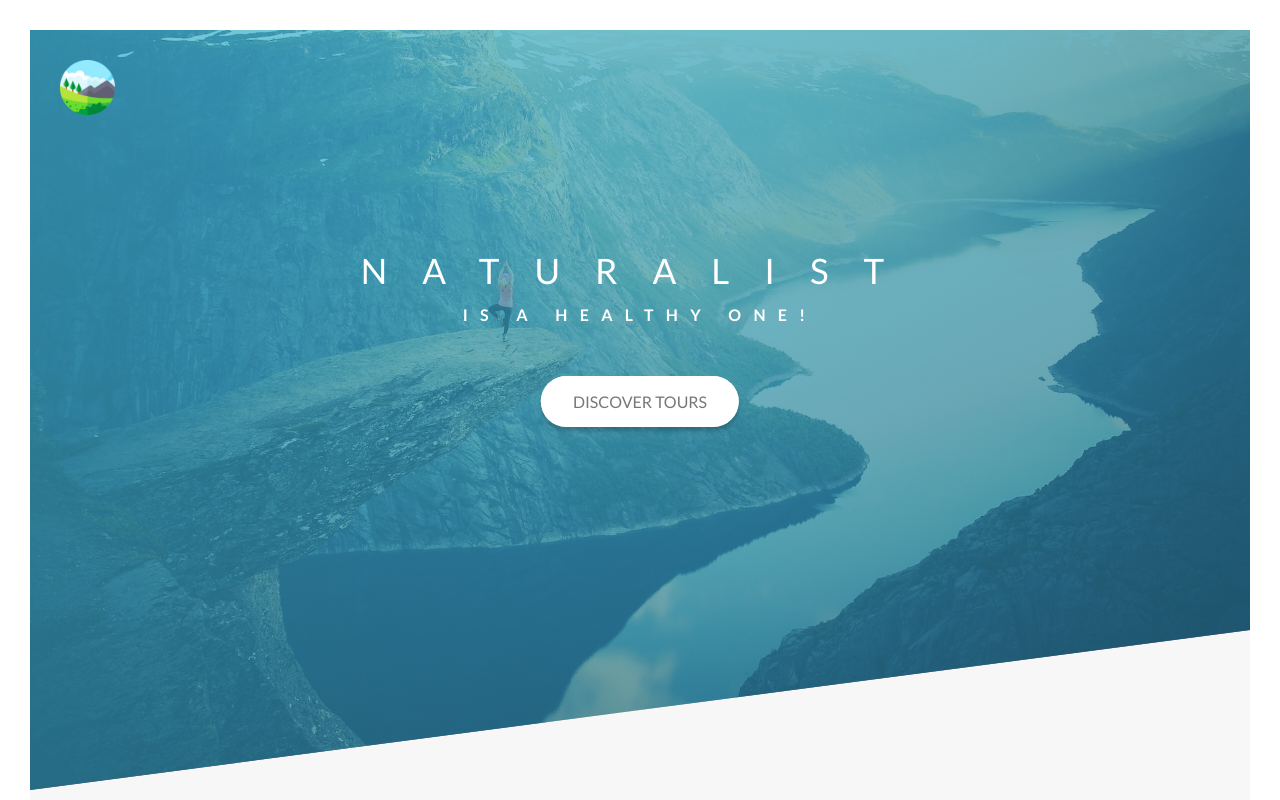
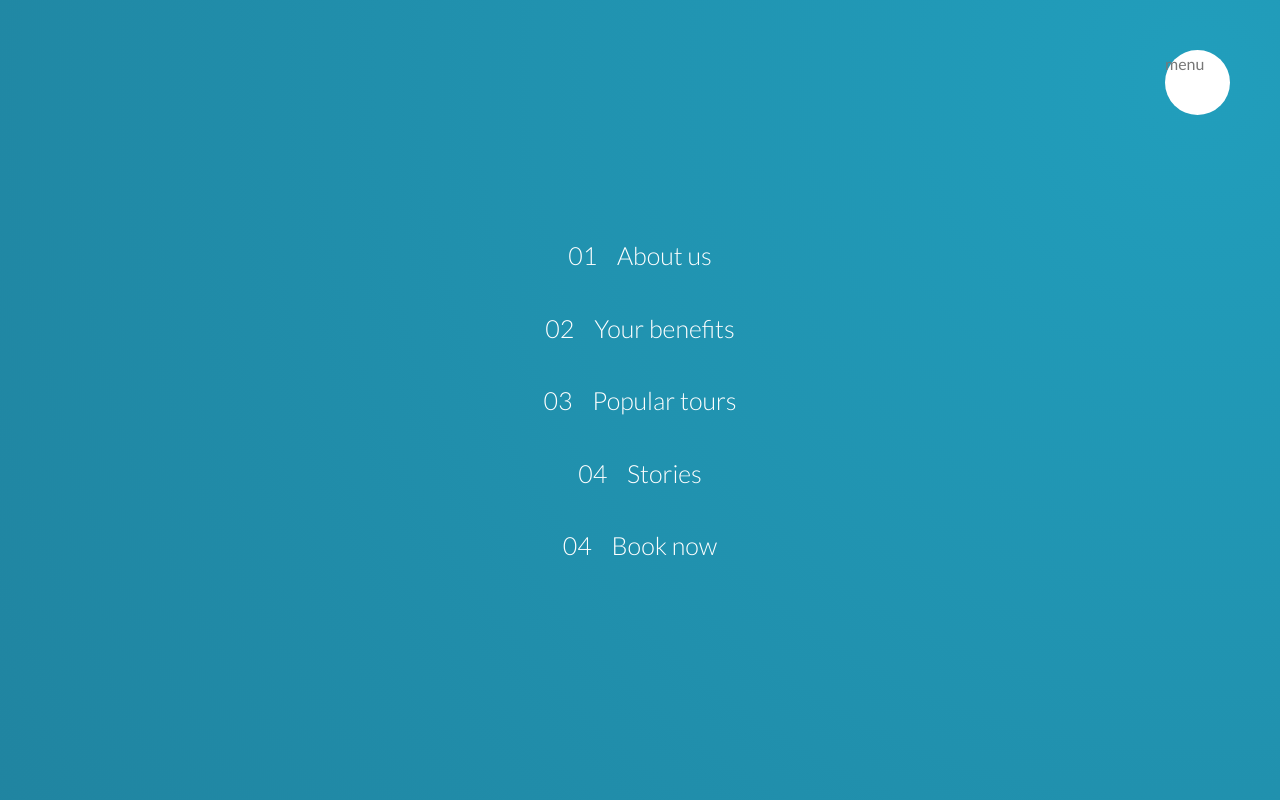
Before and after one commit to pejhvaman/naturalist, a website: page index.html in a window 1280 px wide. Shown: the top 800 px of the page. Drawn offline with Linux system fonts and the light colour scheme.

Commit message:
Started: site navigation menu

```diff
--- a/index.html
+++ b/index.html
@@ -15,6 +15,48 @@
     <title>Natours | Exciting tours for adventurous people</title>
   </head>
   <body>
+    <div class="navigation">
+      <input type="checkbox" class="navigation__checkbox" id="navi-checkbox" />
+
+      <label for="navi-checkbox" class="navigation__label">menu</label>
+
+      <div class="navigation__background">&nbsp;</div>
+
+      <nav class="navigation__nav">
+        <ul class="navigation__list">
+          <li class="navigation__item">
+            <a href="#" class="navigation__link">
+              <span>01</span>
+              About us
+            </a>
+          </li>
+          <li class="navigation__item">
+            <a href="#" class="navigation__link">
+              <span>02</span>
+              Your benefits
+            </a>
+          </li>
+          <li class="navigation__item">
+            <a href="#" class="navigation__link">
+              <span>03</span>
+              Popular tours
+            </a>
+          </li>
+          <li class="navigation__item">
+            <a href="#" class="navigation__link">
+              <span>04</span>
+              Stories
+            </a>
+          </li>
+          <li class="navigation__item">
+            <a href="#" class="navigation__link">
+              <span>04</span>
+              Book now
+            </a>
+          </li>
+        </ul>
+      </nav>
+    </div>
     <header class="header">
       <div class="header__logo-box">
         <img src="./img/logo.png" alt="Logo" class="header__logo" />
--- a/sass/layouts/_footer.scss
+++ b/sass/layouts/_footer.scss
@@ -9,7 +9,7 @@
   }
 
   &__logo {
-    width: 9rem;
+    width: 12rem;
     height: auto;
   }
 
--- a/sass/layouts/_header.scss
+++ b/sass/layouts/_header.scss
@@ -18,7 +18,7 @@
   }
 
   &__logo {
-    height: 5.5rem;
+    height: 7.5rem;
   }
 
   &__content-box {
--- /dev/null
+++ b/sass/layouts/_navigation.scss
@@ -0,0 +1,88 @@
+.navigation {
+  &__checkbox {
+    display: none;
+  }
+
+  &__label {
+    position: fixed;
+    width: 6.5rem;
+    height: 6.5rem;
+    background-color: $color-light;
+    border-radius: 50%;
+    top: 5rem;
+    right: 5rem;
+    z-index: 2000;
+    cursor: pointer;
+  }
+
+  &__background {
+    position: fixed;
+    width: 5.5rem;
+    height: 5.5rem;
+    border-radius: 50%;
+    background-image: radial-gradient(
+      $color-primary-light,
+      $color-primary-dark
+    );
+    top: 5.5rem;
+    right: 5.5rem;
+    z-index: 1000;
+
+    transform: scale(80);
+  }
+
+  &__nav {
+    height: 100vh;
+    width: 100%;
+    position: fixed;
+    left: 0;
+    top: 0;
+    z-index: 1500;
+  }
+
+  &__list {
+    list-style: none;
+    position: absolute;
+    left: 50%;
+    top: 50%;
+    transform: translate(-50%, -50%);
+  }
+
+  &__item {
+    display: block;
+    margin: 1rem;
+    text-align: center;
+  }
+
+  &__link {
+    &:link,
+    &:visited {
+      display: inline-block;
+      padding: 1rem 2rem;
+      text-decoration: none;
+      color: $color-light;
+      font-size: 2.5rem;
+      font-weight: 300;
+      background-image: linear-gradient(
+        120deg,
+        transparent 0%,
+        transparent 50%,
+        $color-light 50%
+      );
+      background-size: 230%;
+      transition: all 0.4s;
+      border-radius: 4px;
+    }
+
+    &:hover,
+    &:active {
+      color: $color-primary;
+      background-position: 100%;
+      transform: translateX(1rem);
+    }
+
+    span {
+      margin-right: 1.5rem;
+    }
+  }
+}
--- a/sass/main.scss
+++ b/sass/main.scss
@@ -18,5 +18,6 @@
 @import "layouts/header";
 @import "layouts/grid";
 @import "layouts/footer";
+@import "layouts/navigation";
 
 @import "pages/home";
```
Also changed, not shown: css/style.css, 1 other file.
